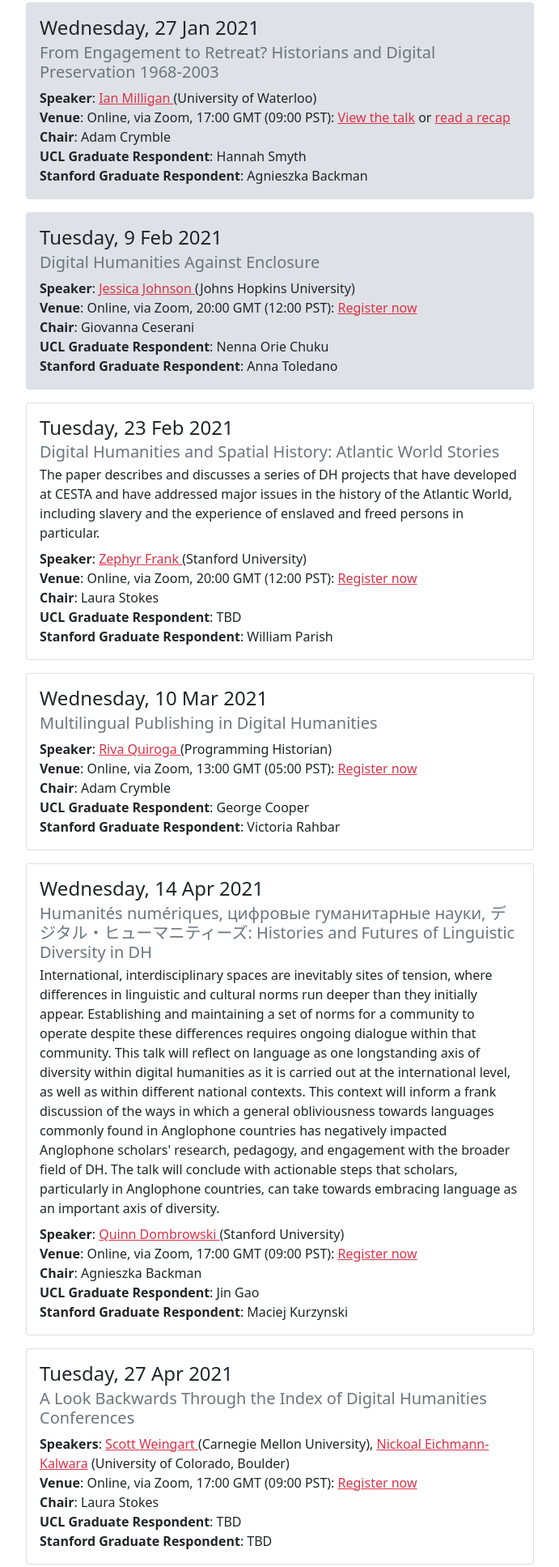
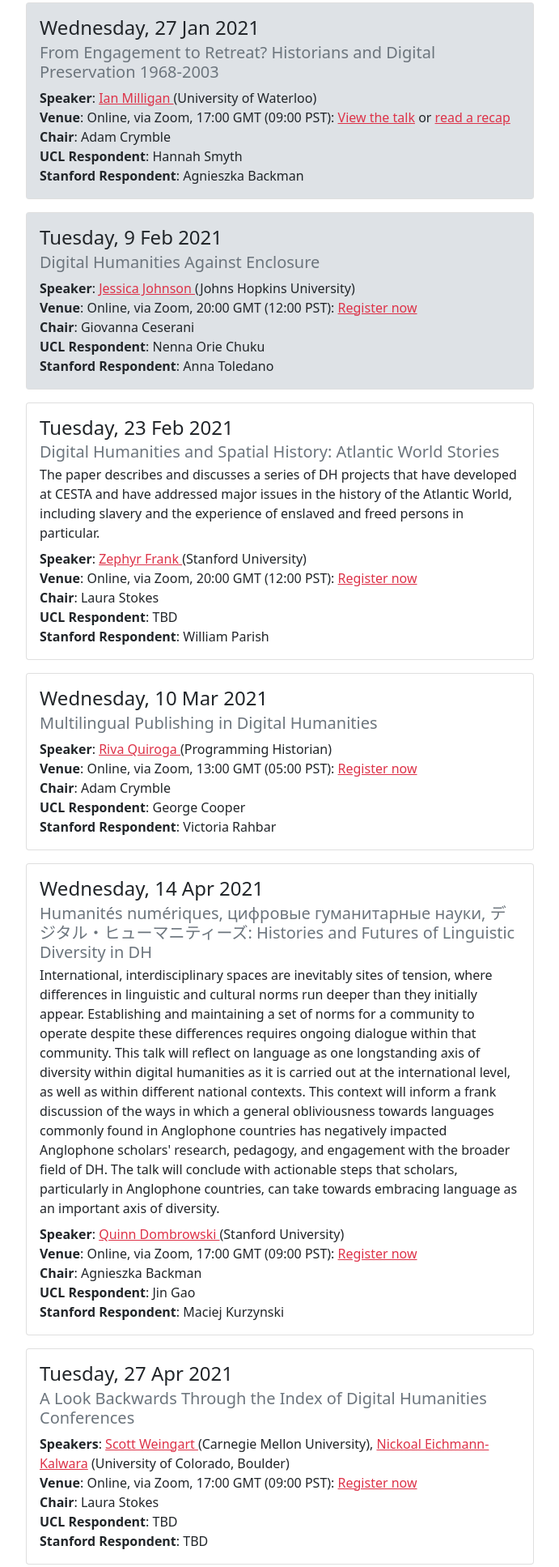
Before and after one commit to cestastanford/cestastanford.github.io, a plain HTML site: page _site/schedule.html in a window 1280 px wide. Shown: the part 189-2124 px from the top of the page at 81% size, without its empty margins (294-985 px from the left). Drawn offline with nearby package versions, Linux system fonts and the light colour scheme.

Commit message:
removed graduate

```diff
--- a/_site/schedule.html
+++ b/_site/schedule.html
@@ -43,8 +43,8 @@
 		<strong>Speaker</strong>: <a href="https://uwaterloo.ca/history/people-profiles/ian-milligan">Ian Milligan </a>(University of Waterloo)<br />
 		<strong>Venue</strong>: Online, via Zoom, 17:00 GMT (09:00 PST): <a href="https://mediacentral.ucl.ac.uk/Play/54356">View the talk</a> or <a href="/milligan.html">read a recap</a><br />
 		<strong>Chair</strong>: Adam Crymble<br />
-		<strong>UCL Graduate Respondent</strong>: Hannah Smyth<br />
-		<strong>Stanford Graduate Respondent</strong>: Agnieszka Backman
+		<strong>UCL Respondent</strong>: Hannah Smyth<br />
+		<strong>Stanford Respondent</strong>: Agnieszka Backman
 	</div>
 </div>
 <p></p>
@@ -55,8 +55,8 @@
 		<strong>Speaker</strong>: <a href="https://history.jhu.edu/directory/jessica-johnson/">Jessica Johnson </a>(Johns Hopkins University)<br />
 		<strong>Venue</strong>: Online, via Zoom, 20:00 GMT (12:00 PST): <a href="https://www.eventbrite.co.uk/e/jessica-johnson-digital-humanities-against-enclosure-tickets-136484455681">Register now</a><br />
 		<strong>Chair</strong>: Giovanna Ceserani<br />
-		<strong>UCL Graduate Respondent</strong>: Nenna Orie Chuku<br />
-		<strong>Stanford Graduate Respondent</strong>: Anna Toledano
+		<strong>UCL Respondent</strong>: Nenna Orie Chuku<br />
+		<strong>Stanford Respondent</strong>: Anna Toledano
 	</div>
 </div>
 <p></p>
@@ -68,8 +68,8 @@
 		<strong>Speaker</strong>: <a href="https://history.stanford.edu/people/zephyr-frank">Zephyr Frank </a>(Stanford University)<br />
 		<strong>Venue</strong>: Online, via Zoom, 20:00 GMT (12:00 PST): <a href="https://www.eventbrite.co.uk/e/zephyr-frank-digital-humanities-spatial-history-atlantic-world-stories-tickets-136608235911">Register now</a><br />
 		<strong>Chair</strong>: Laura Stokes<br />
-		<strong>UCL Graduate Respondent</strong>: TBD<br />
-		<strong>Stanford Graduate Respondent</strong>: William Parish
+		<strong>UCL Respondent</strong>: TBD<br />
+		<strong>Stanford Respondent</strong>: William Parish
 	</div>
 </div>
 <p></p>
@@ -80,8 +80,8 @@
 		<strong>Speaker</strong>: <a href="https://rivaquiroga.cl/proyectos/">Riva Quiroga </a>(Programming Historian)<br />
 		<strong>Venue</strong>: Online, via Zoom, 13:00 GMT (05:00 PST): <a href="https://www.eventbrite.co.uk/e/riva-quiroga-multilingual-digital-humanities-tickets-136609052353">Register now</a><br />
 		<strong>Chair</strong>: Adam Crymble<br />
-		<strong>UCL Graduate Respondent</strong>: George Cooper<br />
-		<strong>Stanford Graduate Respondent</strong>: Victoria Rahbar
+		<strong>UCL Respondent</strong>: George Cooper<br />
+		<strong>Stanford Respondent</strong>: Victoria Rahbar
 	</div>
 </div>
 <p></p>
@@ -93,8 +93,8 @@
 		<strong>Speaker</strong>: <a href="https://dlcl.stanford.edu/people/quinn-dombrowski">Quinn Dombrowski </a>(Stanford University)<br />
 		<strong>Venue</strong>: Online, via Zoom, 17:00 GMT (09:00 PST): <a href="https://www.eventbrite.co.uk/e/quinn-dombrowski-histories-and-futures-of-linguistic-diversity-in-dh-tickets-137766408035">Register now</a><br />
 		<strong>Chair</strong>: Agnieszka Backman<br />
-		<strong>UCL Graduate Respondent</strong>: Jin Gao<br />
-		<strong>Stanford Graduate Respondent</strong>: Maciej Kurzynski
+		<strong>UCL Respondent</strong>: Jin Gao<br />
+		<strong>Stanford Respondent</strong>: Maciej Kurzynski
 	</div>
 </div>
 <p></p>
@@ -106,8 +106,8 @@
 		<strong>Speakers</strong>: <a href="https://www.library.cmu.edu/about/people/scott-weingart">Scott Weingart </a>(Carnegie Mellon University), <a href="https://www.colorado.edu/libraries/nickoal-eichmann-kalwara">Nickoal Eichmann-Kalwara</a> (University of Colorado, Boulder)<br />
 		<strong>Venue</strong>: Online, via Zoom, 17:00 GMT (09:00 PST): <a href="https://www.eventbrite.co.uk/e/weingart-a-look-backwards-through-the-index-of-dh-conferences-tickets-137766656779">Register now</a><br />
 		<strong>Chair</strong>: Laura Stokes<br />
-		<strong>UCL Graduate Respondent</strong>: TBD<br />
-		<strong>Stanford Graduate Respondent</strong>: TBD
+		<strong>UCL Respondent</strong>: TBD<br />
+		<strong>Stanford Respondent</strong>: TBD
 	</div>
 </div>
 <p></p>
@@ -118,8 +118,8 @@
 		<strong>Speaker</strong>: <a href="https://liberalarts.tamu.edu/english/profile/amy-earhart/">Amy Earhart </a>(Texas A&amp;M University)<br />
 		<strong>Venue</strong>: Online, via Zoom, 17:00 GMT (09:00 PST): <a href="https://www.eventbrite.co.uk/e/complicating-the-whiteness-of-digital-humanities-deep-history-of-black-dh-tickets-132245450703">Register now</a><br />
 		<strong>Chair</strong>: Julianne Nyhan<br />
-		<strong>UCL Graduate Respondent</strong>: Malithi Alahappruna<br />
-		<strong>Stanford Graduate Respondent</strong>: TBD
+		<strong>UCL Respondent</strong>: Malithi Alahappruna<br />
+		<strong>Stanford Respondent</strong>: TBD
 	</div>
 </div>
 <p></p>
@@ -130,8 +130,8 @@
 		<strong>Speakers</strong>: <a href="https://www.c2dh.uni.lu/people/valerie-schafer">Valérie Schafer </a>(University of Luxembourg), <a href="https://research.sas.ac.uk/search/staff/126/professor-jane-winters/">Jane Winters</a> (School of Advanced Study, University of London)<br />
 		<strong>Venue</strong>: Online, via Zoom, 17:00 GMT (09:00 PST): <a href="https://www.eventbrite.co.uk/e/the-web-archives-long-view-tickets-129661660517">Register now</a><br />
 		<strong>Chair</strong>: Giovanna Ceserani<br />
-		<strong>UCL Graduate Respondent</strong>: Opher Mansour<br />
-		<strong>Stanford Graduate Respondent</strong>: Merve Tekgurler
+		<strong>UCL Respondent</strong>: Opher Mansour<br />
+		<strong>Stanford Respondent</strong>: Merve Tekgurler
 	</div>
 </div>
 <p></p>
@@ -143,8 +143,8 @@
 		<strong>Speaker</strong>: <a href="https://www.c2dh.uni.lu/people/gerben-zaagsma">Gerben Zaagsma </a>(University of Luxembourg)<br />
 		<strong>Venue</strong>: Online, via Zoom, 17:00 GMT (09:00 PST): <a href="https://www.eventbrite.co.uk/e/tbd-tickets-136609184749?aff=">Register now</a><br />
 		<strong>Chair</strong>: Julianne Nyhan<br />
-		<strong>UCL Graduate Respondent</strong>: TBD<br />
-		<strong>Stanford Graduate Respondent</strong>: TBD
+		<strong>UCL Respondent</strong>: TBD<br />
+		<strong>Stanford Respondent</strong>: TBD
 	</div>
 </div>
 <p></p>
```
Also changed, not shown: 1 other file.
